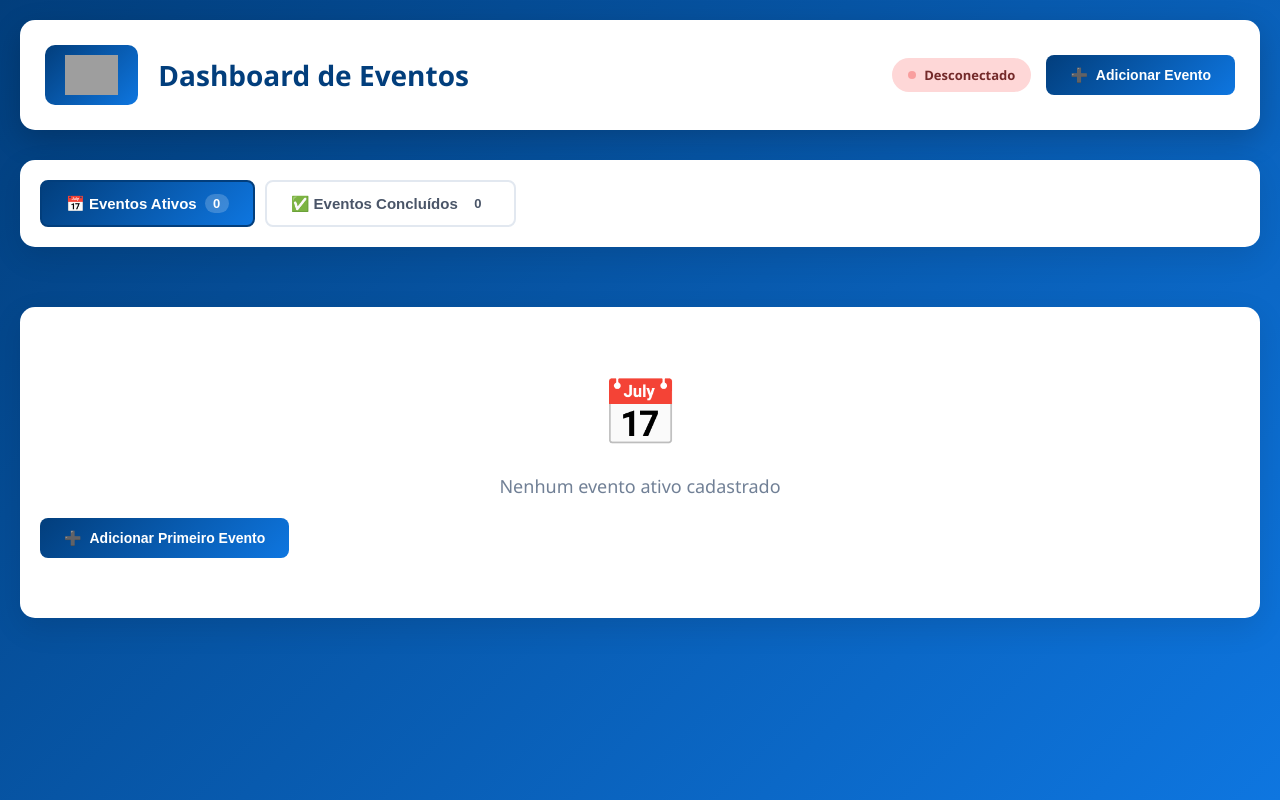
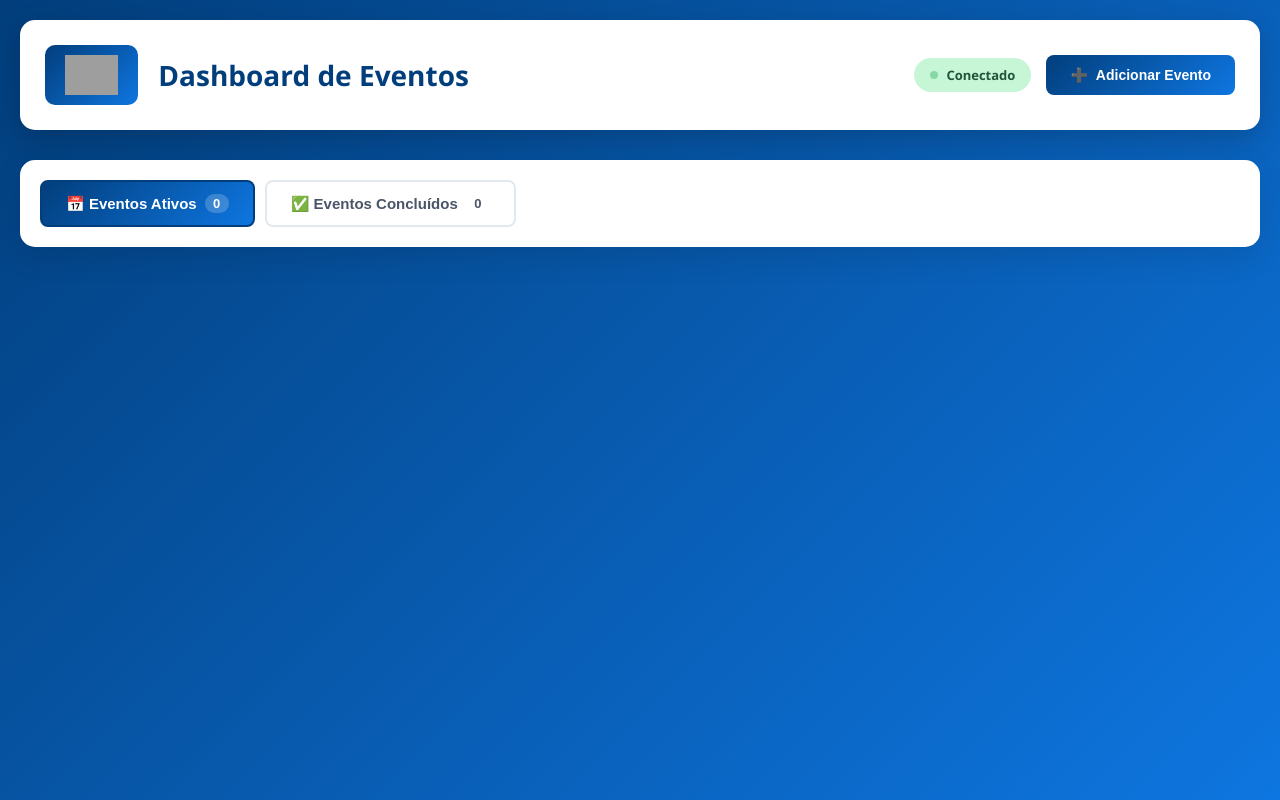
Before and after one commit to arena-tec/dashboard-eventos-arena-brb, a plain HTML site: page index.html in a window 1280 px wide. Drawn offline with Linux system fonts and the light colour scheme; no server answers; grey boxes are pictures that could not be loaded.

Commit message:
Update index.html

```diff
--- a/index.html
+++ b/index.html
@@ -770,14 +770,15 @@
         // CONFIGURAÇÃO DO FIREBASE
         // ============================================
         // SUBSTITUA ESTAS INFORMAÇÕES PELAS SUAS APÓS CRIAR O PROJETO NO FIREBASE!
-        const firebaseConfig = {
-            apiKey: "SUA_API_KEY_AQUI",
-            authDomain: "SEU_PROJETO.firebaseapp.com",
-            databaseURL: "https://SEU_PROJETO-default-rtdb.firebaseio.com",
-            projectId: "SEU_PROJETO",
-            storageBucket: "SEU_PROJETO.appspot.com",
-            messagingSenderId: "SEU_SENDER_ID",
-            appId: "SEU_APP_ID"
+            const firebaseConfig = {
+            apiKey: "AIzaSyDxJFUYEM5zeYXMXoNU49IZXyQ5-3ZbLIo",
+            authDomain: "arena-brb-dashboard.firebaseapp.com",
+            databaseURL: "https://arena-brb-dashboard-default-rtdb.firebaseio.com",
+            projectId: "arena-brb-dashboard",
+            storageBucket: "arena-brb-dashboard.firebasestorage.app",
+            messagingSenderId: "1023617101570",
+            appId: "1:1023617101570:web:cdeba00f27a10073c85c1b"
+
         };
 
         // Inicializar Firebase
```
